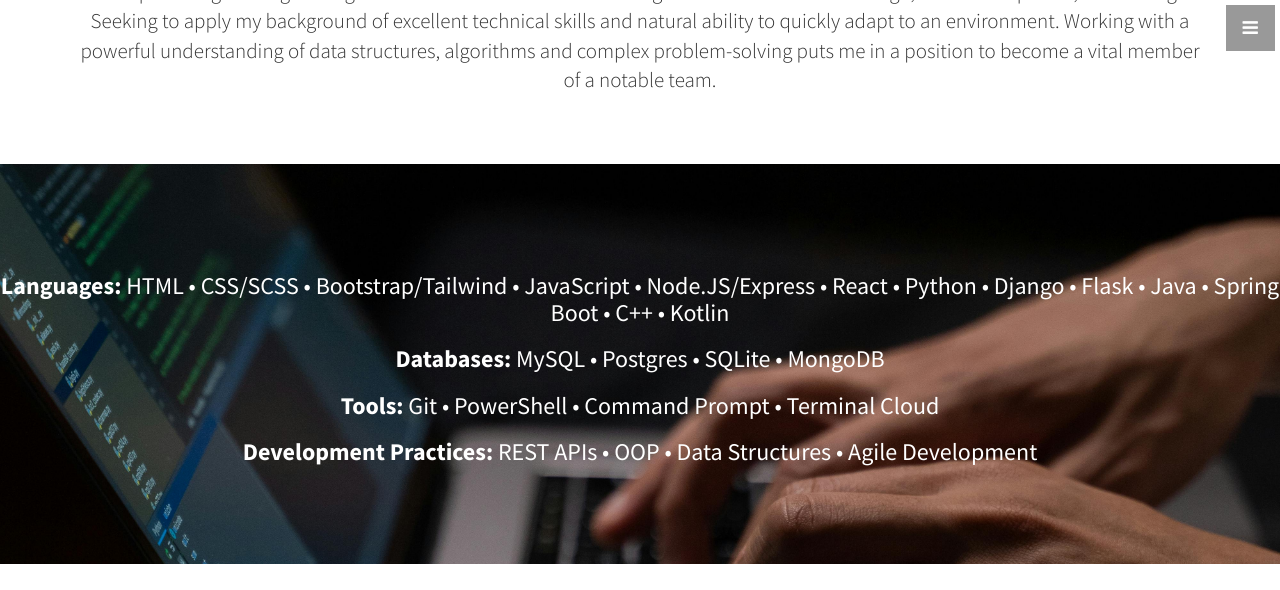
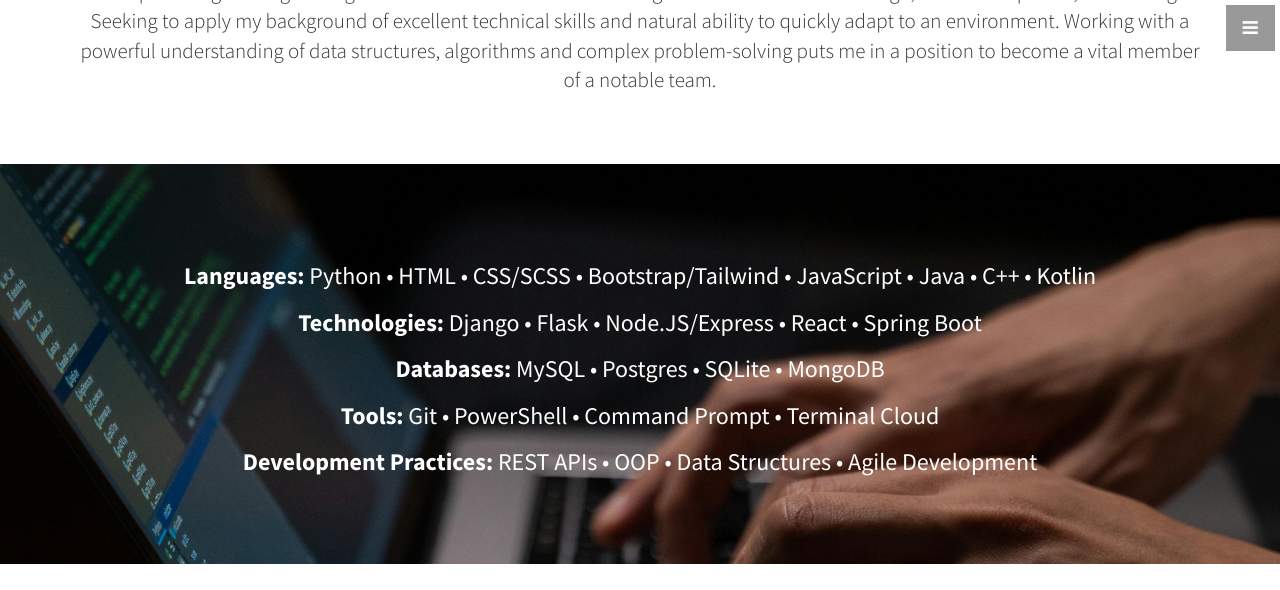
Before and after one commit to henryqbonilla/henryqbonilla.github.io, a Jekyll site: the page built from index.html, in a window 1280 px wide and 900 px high, scrolled down 1033 px, cut to the strip 0-590 px from the top of the window. Built offline with Jekyll 4.4.1, drawn with Linux system fonts in a browser that asks for light colours.

Commit message:
Update callout.html

```diff
--- a/_includes/callout.html
+++ b/_includes/callout.html
@@ -1,8 +1,9 @@
 <section class="callout" id="callout">
   <div class="text-vertical-center">
-    <h3><b>Languages: </b> HTML • CSS/SCSS • Bootstrap/Tailwind • JavaScript • Node.JS/Express • React • Python • Django • Flask • Java • Spring Boot • C++ • Kotlin</h3>
+    <h3><b>Languages: </b>Python • HTML • CSS/SCSS • Bootstrap/Tailwind • JavaScript • Java • C++ • Kotlin</h3>
+    <h3><b>Technologies: </b>Django • Flask • Node.JS/Express • React • Spring Boot</h3>
     <h3><b>Databases: </b>MySQL • Postgres • SQLite • MongoDB</h3>
-    <h3><b>Tools: </b> Git • PowerShell • Command Prompt • Terminal Cloud</h3>
+    <h3><b>Tools: </b>Git • PowerShell • Command Prompt • Terminal Cloud</h3>
     <h3><b>Development Practices: </b>REST APIs • OOP • Data Structures • Agile Development</h3>
   </div>
 </section>
```
